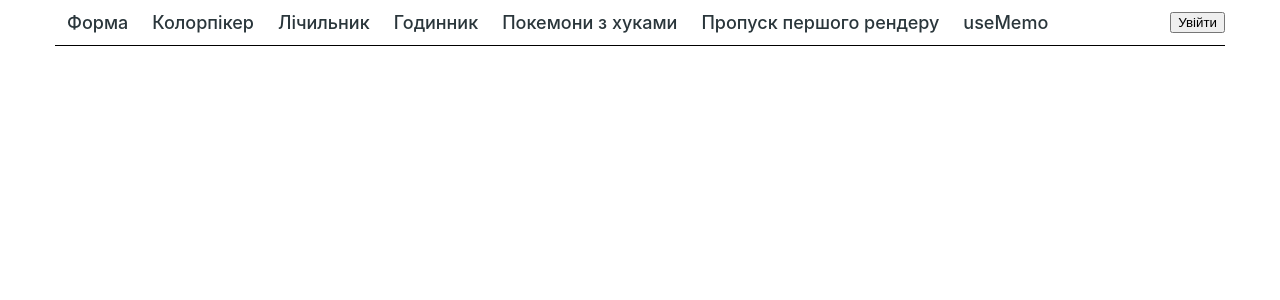
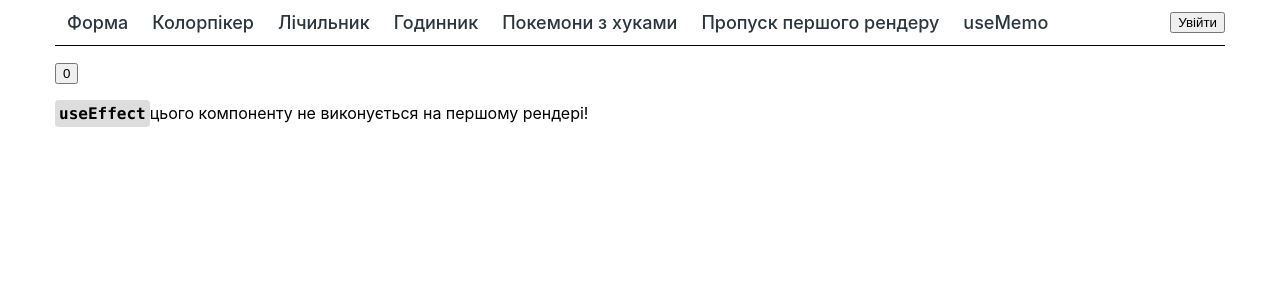
Before and after one commit to Allovallo/react-hooks-03, a React (Create React App) app: page /skip-first-render in a window 1280 px wide. Shown: the top 300 px of the page. Built offline with nearby package versions, Linux system fonts and the light colour scheme.

Commit message:
files updated

```diff
--- a/src/App.js
+++ b/src/App.js
@@ -5,6 +5,7 @@ import ColorPicker from './components/ColorPicker/ColorPicker.js';
 import Counter from './components/Counter/Counter.js';
 import Clock from './components/Clock/Clock.js';
 import PokemonView from './views/PokemonView.js';
+import SkipEffectOnFirstRender from './components/SkipEffectOnFirstRender.js';
 
 const colorPickerOptions = [
   { label: 'red', color: '#F44336' },
@@ -34,6 +35,7 @@ export default function App() {
         <Route path="/signup" element={<SignupForm />}></Route>
         <Route path="/colorpicker" element={<ColorPicker options={colorPickerOptions} />}></Route>
         <Route path="/pokemon" element={<PokemonView />}></Route>
+        <Route path="/skip-first-render" element={<SkipEffectOnFirstRender />}></Route>
       </Routes>
     </div>
   );
--- /dev/null
+++ b/src/components/SkipEffectOnFirstRender.js
@@ -0,0 +1,34 @@
+import { useState, useEffect, useRef } from 'react';
+
+const styles = {
+  code: {
+    display: 'inline-flex',
+    padding: 4,
+    borderRadius: 4,
+    backgroundColor: '#ddd',
+    fontWeight: 700,
+  },
+};
+
+export default function SkipEffectOnFirstRender() {
+  const [count, setCount] = useState(0);
+  const isFirstRender = useRef(true);
+
+  useEffect(() => {
+    if (isFirstRender.current) {
+      isFirstRender.current = false;
+      return;
+    }
+    console.log(`Виконується useEffect - ${Date.now()}`);
+  });
+
+  return (
+    <div>
+      <button onClick={() => setCount(c => c + 1)}>{count}</button>
+      <p>
+        <code style={styles.code}>useEffect</code>цього компоненту не виконується на першому
+        рендері!
+      </p>
+    </div>
+  );
+}
```
